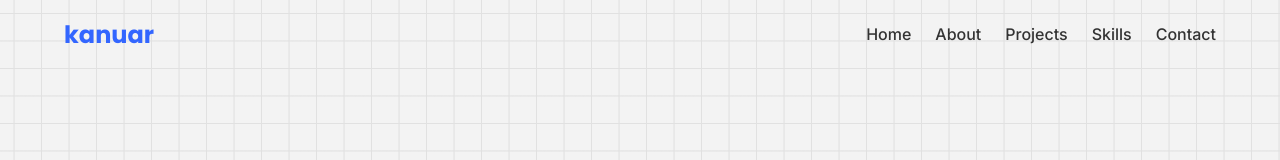
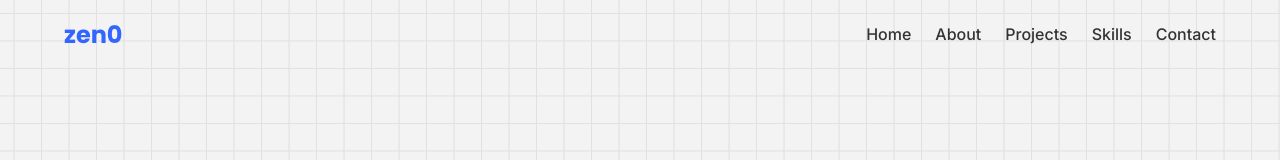
Before and after one commit to TartNenas/zen0-space, a React (Create React App) app: page / in a window 1280 px wide. Shown: the top 160 px of the page. Built offline with nearby package versions, Linux system fonts and the light colour scheme.

Commit message:
Logo Changes

```diff
--- a/src/components/Header.tsx
+++ b/src/components/Header.tsx
@@ -27,7 +27,7 @@ const Header: React.FC = () => {
     <StyledHeader $isScrolled={isScrolled}>
       <Container>
         <NavWrapper>
-          <Logo>kanuar</Logo>
+          <Logo>zen0</Logo>
 
           <HamburgerButton onClick={toggleMobileMenu}>
             <span></span>
```
